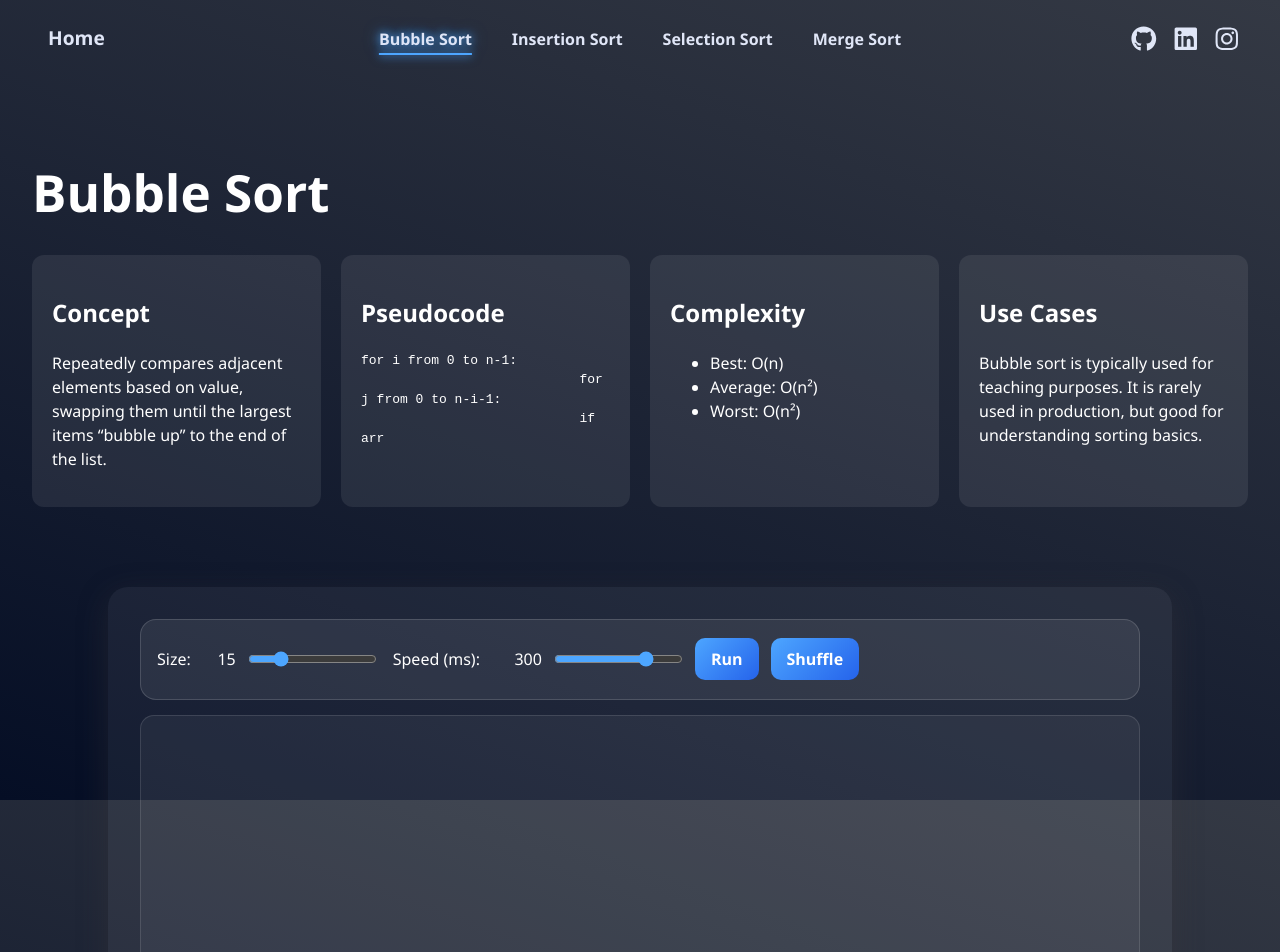
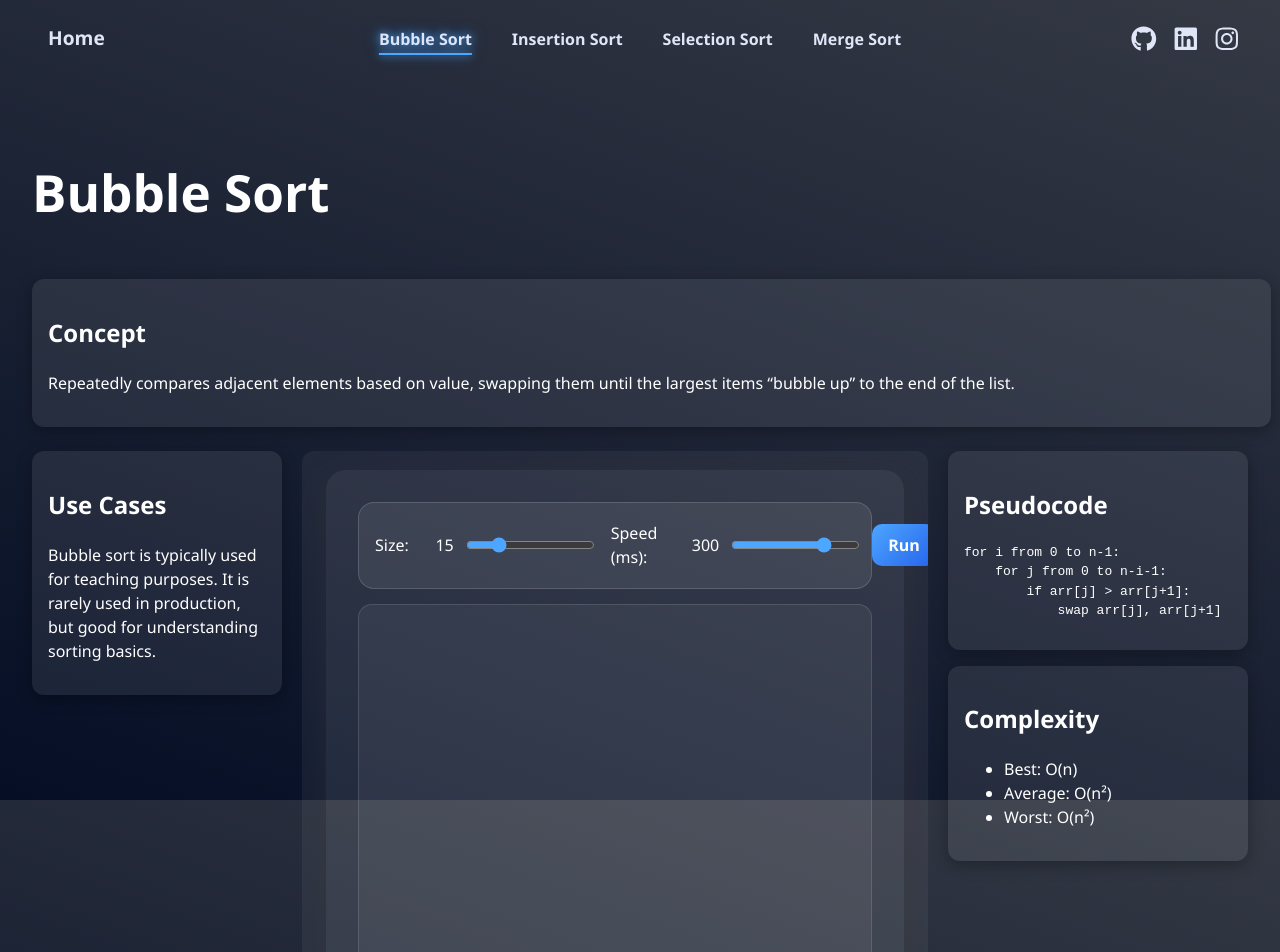
Before and after one commit to masonliiu/fullstack-algorithm-visualizer, a React (Vite) app in the folder frontend/: page /sorting/bubble in a window 1280 px wide. Shown: the top 952 px of the page. Built offline with nearby package versions, Linux system fonts and the light colour scheme; no server answers.

Commit message:
grid and card improvements for pages

```diff
--- a/frontend/src/pages/Sorting/BubbleSort.jsx
+++ b/frontend/src/pages/Sorting/BubbleSort.jsx
@@ -1,36 +1,43 @@
 import Visualizer from "../../components/Visualizer";
 import AlgorithmCard from "../../components/AlgorithmCard";
+import "../../styles/AlgorithmLayout.css";
 
 export default function BubbleSort() {
     return (
-        <div style={{ padding: "32px", minHeight: "100vh", paddingTop: "130px", color: "white"}}>
+        <div className="algorithm-container">
             <h1>Bubble Sort</h1>
 
-            <div style={{
-                display: "grid",
-                gridTemplateColumns: "repeat(auto-fit, minmax(280px, 1fr))",
-                gap: "20px",
-                marginBottom: "40px"
-            }}>
-                <div style={{ background: "rgba(255, 255, 255, 0.08)", padding: "20px", borderRadius: "12px"}}>
+            <div className="card concept-card">
                 <h2>Concept</h2>
                 <p>
                     Repeatedly compares adjacent elements based on value, swapping them until the largest items “bubble up” to the end of the list.
                 </p>
             </div>
+            <div className="algorithm-grid">
+                <div className="card use-cases-card">
+                    <h2>Use Cases</h2>
+                    <p>
+                        Bubble sort is typically used for teaching purposes.
+                        It is rarely used in production, but good for understanding sorting basics.
+                    </p>
+                </div>
 
-                <div style={{
-                    background: "rgba(255, 255, 255, 0.08)", padding: "20px", borderRadius: "12px"
-                }}>
+                <div className="visualizer-wrapper">
+                    <Visualizer algo="bubble" />
+                </div>
+
+                <div className="card-stack">
+                    <div className="card">
                         <h2>Pseudocode</h2>
-                    <pre style={{ whiteSpace: "pre-wrap"}}>
+                        <pre>
     {`for i from 0 to n-1:
     for j from 0 to n-i-1:
-                            if arr`}
+        if arr[j] > arr[j+1]:
+            swap arr[j], arr[j+1]`}
                         </pre>
                     </div>
 
-                <div style={{ background: "rgba(255, 255, 255, 0.08)", padding: "20px", borderRadius: "12px"}}>
+                    <div className="card">
                         <h2>Complexity</h2>
                         <ul>
                             <li>Best: O(n)</li>
@@ -38,18 +45,8 @@ export default function BubbleSort() {
                             <li>Worst: O(n²)</li>
                         </ul>
                     </div>
-
-                <div style={{ background: "rgba(255, 255, 255, 0.08)", padding: "20px", borderRadius: "12px"}}>
-                    <h2>Use Cases</h2>
-                    <p>
-                        Bubble sort is typically used for teaching purposes.
-                        It is rarely used in production, but good for understanding sorting basics.
-                    </p>
                 </div>
             </div>
-
-            <Visualizer algo ="bubble" />
-
             <div className="relatedAlgorithms">
                 <h2>More Sorting Algorithms</h2>
                 <div className="card-grid" style={{ gap: "16px"}}>
--- /dev/null
+++ b/frontend/src/styles/AlgorithmLayout.css
@@ -0,0 +1,72 @@
+.algorithm-container {
+    padding: 32px;
+    padding-top: 130px;
+    min-height: 100vh;
+    color: white;
+    display: flex;
+    flex-direction: column;
+    gap: 24px;
+  }
+
+  .card {
+    background: rgba(255, 255, 255, 0.08);
+    padding: 16px;
+    border-radius: 12px;
+    box-shadow: 0 4px 16px rgba(0, 0, 0, 0.3);
+  }
+  .concept-card {
+    width: 99.3%;
+  }
+
+  .algorithm-grid {
+    display: grid;
+    grid-template-columns: 250px minmax(0, 1fr) 300px;
+    grid-template-rows: auto;
+    gap: 20px;
+    align-items: start;
+  }
+
+  .use-cases-card {
+    grid-column: 1;
+  }
+  .card-stack {
+    grid-column: 3;
+    grid-row: 1;
+    display: flex;
+    flex-direction: column;
+    gap: 16px;
+    min-width: 0;
+  }
+
+  .visualizer-wrapper {
+    grid-column: 2;
+    grid-row: 1;
+    background: rgba(255, 255, 255, 0.05);
+    border-radius: 12px;
+    padding: 16px;
+    min-width: 0;
+    min-height: 400px;
+    max-height: 600px;
+    overflow: hidden;
+    display: flex;
+    align-items: center;
+    justify-content: center;
+  }
+
+  .visualizer-wrapper canvas,
+  .visualizer-wrapper > div {
+    width: 100% !important;
+    height: 100% !important;
+    max-width: 100%;
+    max-height: 100%;
+    object-fit: contain;
+  }
+
+  @media (max-width: 1100px) {
+    .algorithm-grid {
+        grid-template-columns: 1fr;
+    }
+    .card-stack {
+        flex-direction: column;
+    }
+  }
```
Also changed, not shown: 1 other file (tests, documents, lock files or other folders). Lines whose indentation alone changed are shown as unchanged.
